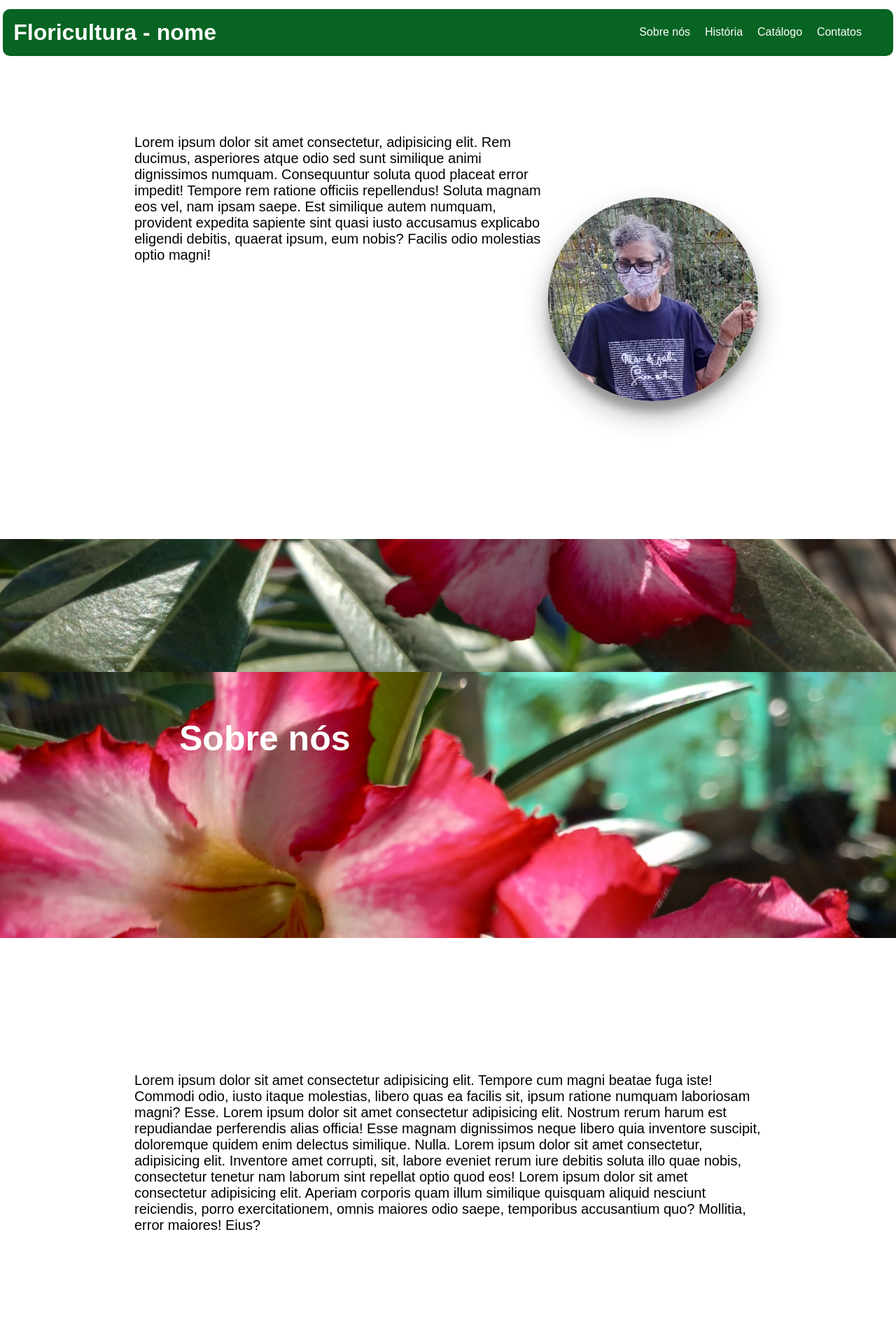
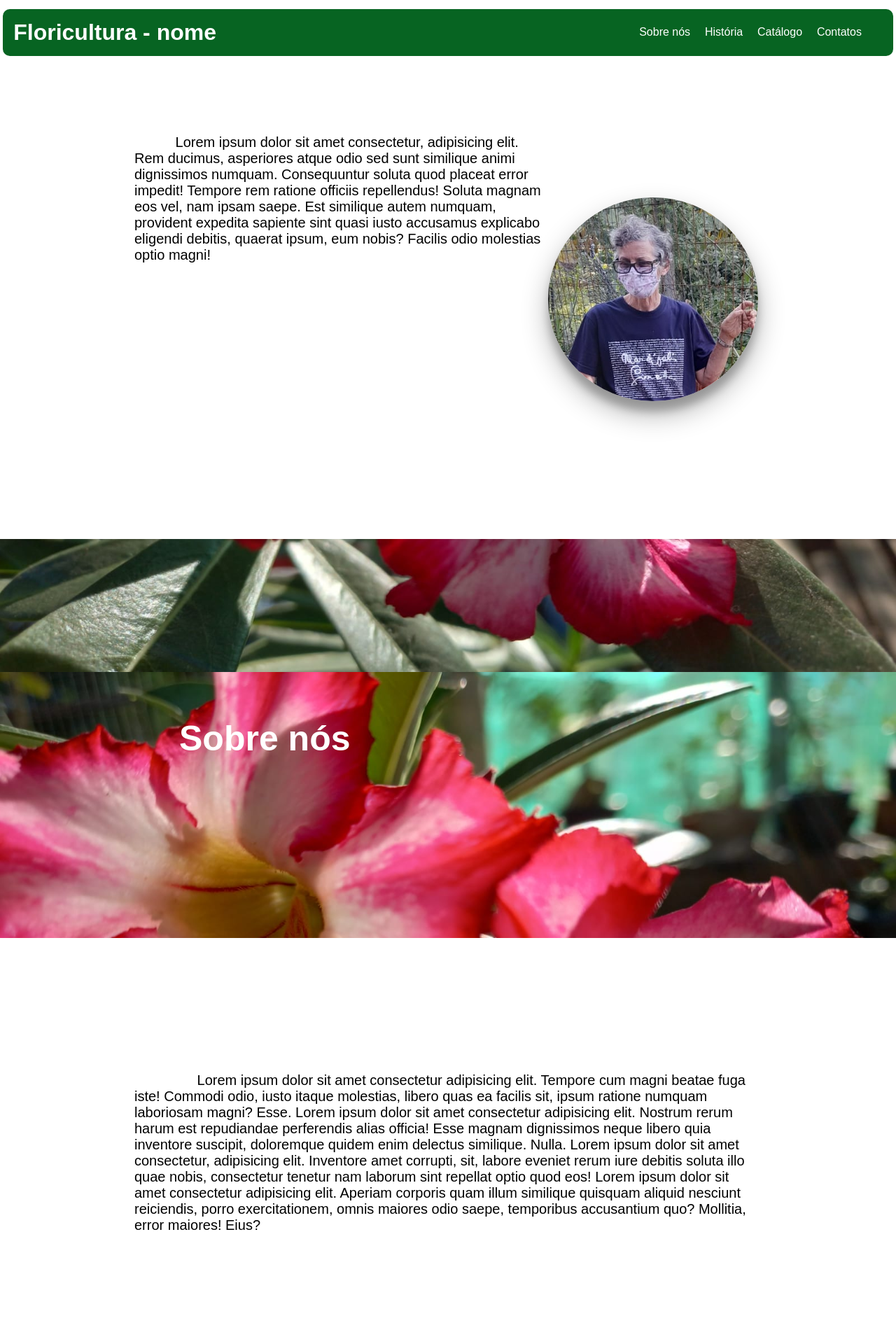
Before and after one commit to cristianoepifanio/Floricultura, a PHP site: page / in a window 1280 px wide. Shown: the top 1920 px of the page at 70% size. Run offline with PHP 8.4, Linux system fonts and the light colour scheme; some libraries are stand-ins or nearby versions.

Commit message:
Update main.css

```diff
--- a/style/main.css
+++ b/style/main.css
@@ -43,6 +43,7 @@ body{
     background-attachment: fixed;
     background-size: cover;
     font-family: Arial, Helvetica, sans-serif;
+
 }
 .espaco{
     height: 40%;
@@ -73,6 +74,7 @@ body{
     background-color: rgb(255, 255, 255);
     padding: 15%;
     font-size: 20px;
+    text-indent: 10%;
 
 }
 .categorias h1{
```
